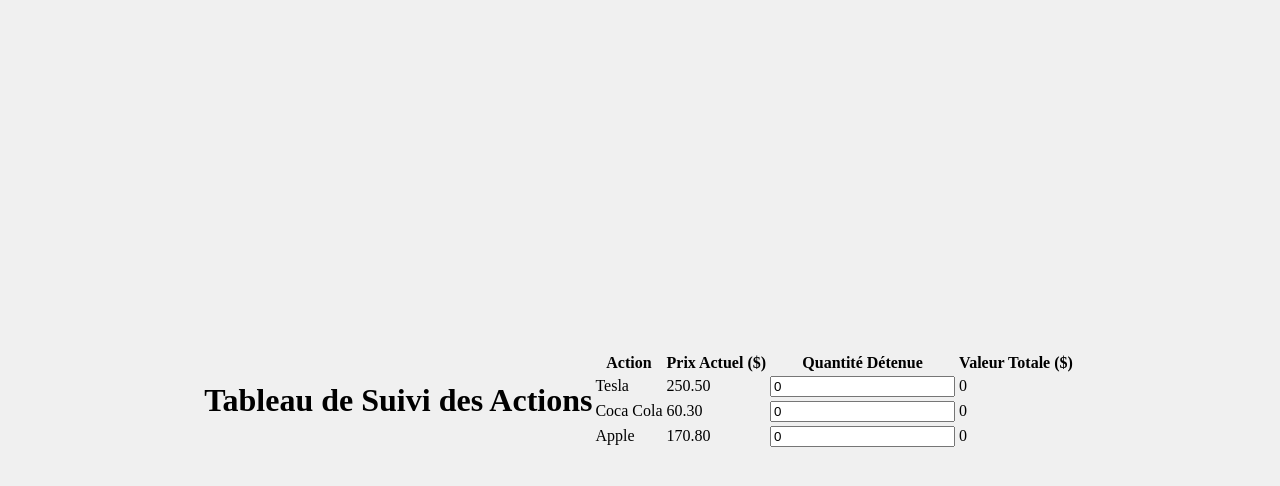
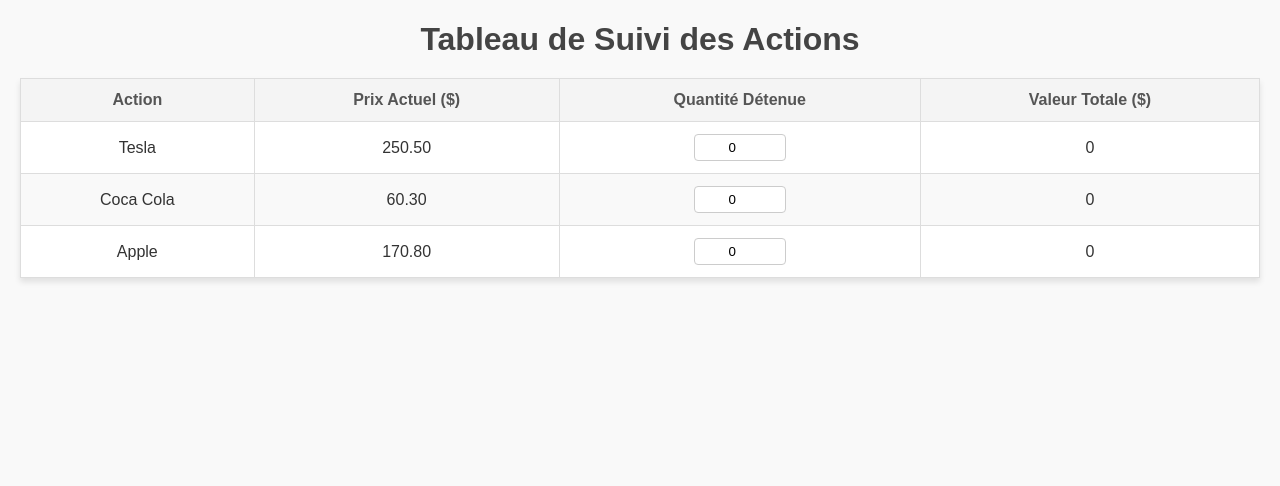
Before and after one commit to ILONGM/testsite, a plain HTML site: page index.html in a window 1280 px wide. Drawn offline with Linux system fonts and the light colour scheme.

Commit message:
Update styles.css

```diff
--- a/styles.css
+++ b/styles.css
@@ -1,59 +1,71 @@
-/* Centrer le contenu dans la page */
-body, html {
-    height: 100%;
-    margin: 0;
-    display: flex;
-    justify-content: center;
-    align-items: center;
-    background-color: #f0f0f0;
+/* Global Styles */
+body {
+    font-family: Arial, sans-serif;
+    margin: 20px;
+    background-color: #f9f9f9;
+    color: #333;
 }
 
-/* Conteneur pour centrer les éléments */
-.container {
+/* Header */
+h1 {
+    text-align: center;
+    color: #444;
+    margin-bottom: 20px;
+}
+
+/* Table Styles */
+table {
+    width: 100%;
+    border-collapse: collapse;
+    margin: 20px 0;
+    background-color: #fff;
+    box-shadow: 0 4px 6px rgba(0, 0, 0, 0.1);
+}
+
+th, td {
+    border: 1px solid #ddd;
+    padding: 12px 15px;
     text-align: center;
 }
 
-/* Fusée */
-.rocket {
-    position: relative;
-    width: 100px;
-    height: 250px;
-    background-color: gray;
-    border-radius: 10px;
-    display: flex;
-    justify-content: center;
-    align-items: flex-end;
-    overflow: hidden;
-    margin-bottom: 20px; /* Un peu d'espace sous la fusée */
+th {
+    background-color: #f4f4f4;
+    color: #555;
+    font-weight: bold;
 }
 
-/* Réservoirs de carburant */
-.fuel-tank {
-    width: 100%;
-    height: 0; /* Initialement vide */
-    transition: height 1s ease-out;
+tr:nth-child(even) {
+    background-color: #f9f9f9;
 }
 
-#o2Tank {
-    background-color: blue;
+tr:hover {
+    background-color: #f1f1f1;
 }
 
-#h2Tank {
-    background-color: green;
+/* Input Styles */
+input {
+    width: 80px;
+    padding: 5px;
+    text-align: center;
+    border: 1px solid #ccc;
+    border-radius: 4px;
+    background-color: #fff;
+    transition: all 0.3s;
 }
 
-/* Boutons */
-button {
-    margin: 10px;
-    padding: 10px 20px;
-    font-size: 16px;
-    cursor: pointer;
-    background-color: #4CAF50;
-    color: white;
-    border: none;
-    border-radius: 5px;
+input:focus {
+    outline: none;
+    border-color: #007BFF;
+    box-shadow: 0 0 5px rgba(0, 123, 255, 0.5);
 }
 
-button:hover {
-    background-color: #45a049;
+/* Responsive Design */
+@media (max-width: 768px) {
+    table {
+        font-size: 14px;
+    }
+
+    input {
+        width: 60px;
+    }
 }
```
